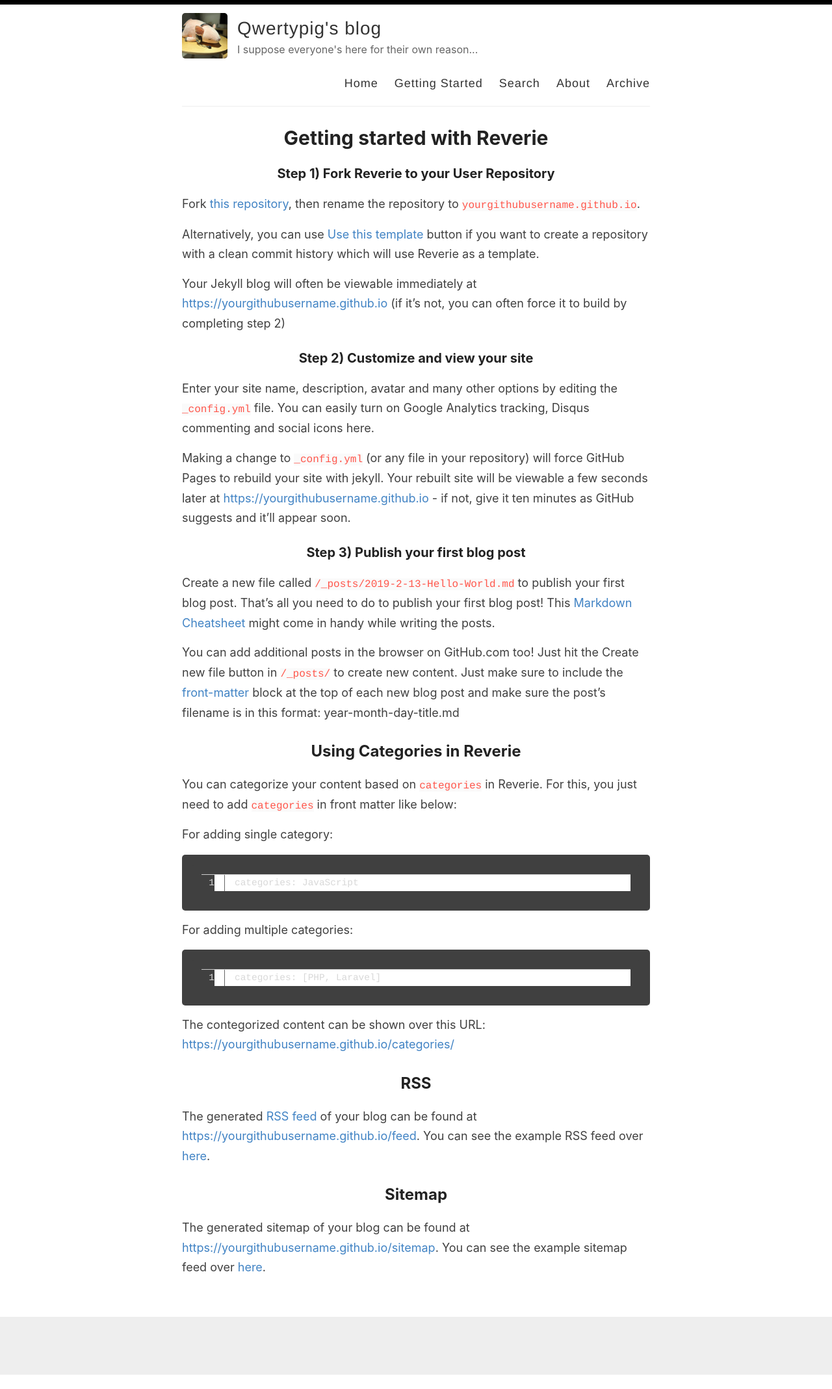
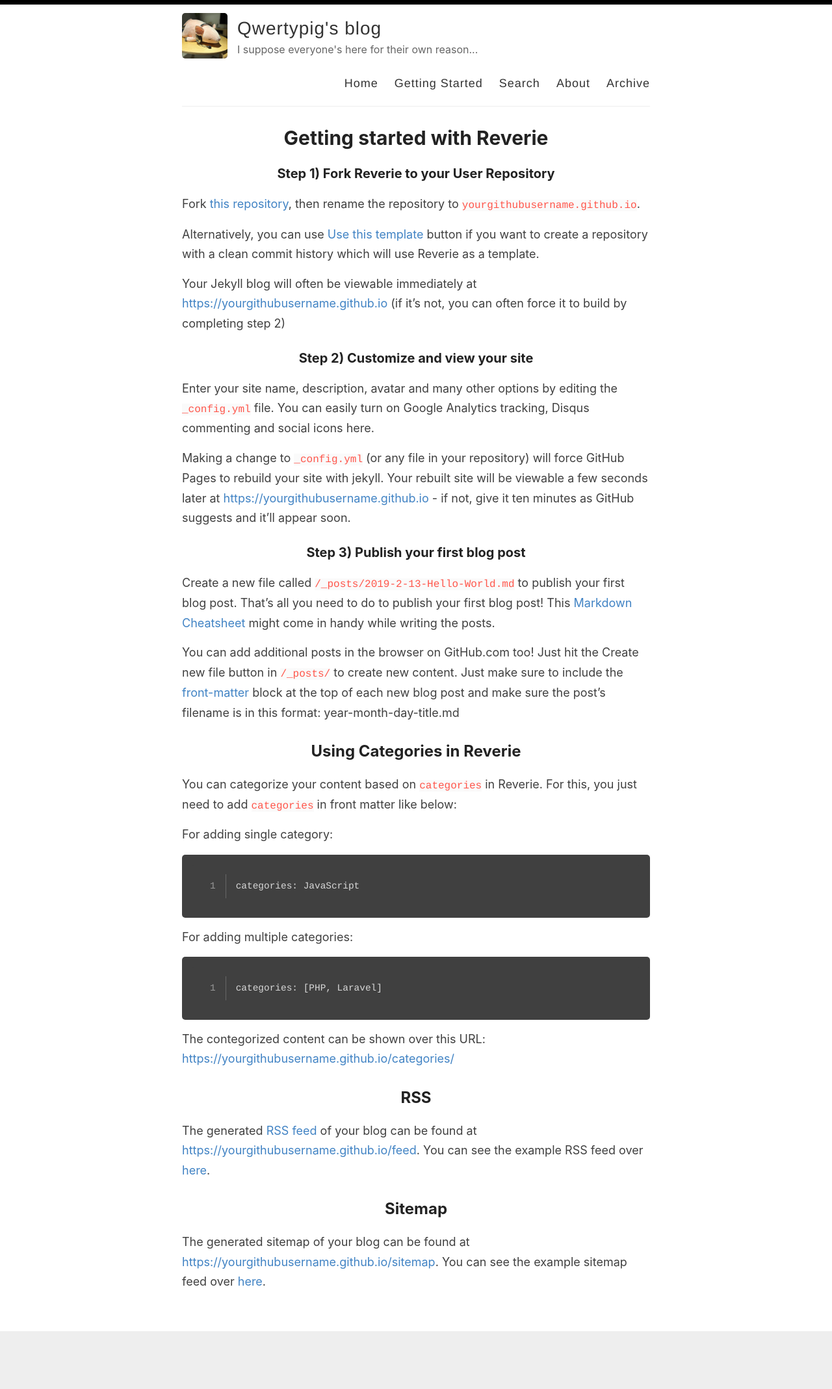
Before and after one commit to QWERTYPIG/QWERTYPIG.github.io, a Jekyll site: the page built from _pages/getting-started.md, in a window 1280 px wide. Shown: the whole page at 65% size. Built offline with Jekyll 4.4.1, drawn with Linux system fonts in a browser that asks for light colours; before the commit the page ends 2115 px from its top, so only the background shows below that.

Commit message:
fix: adjust codeblock color

```diff
--- a/assets/native.css
+++ b/assets/native.css
@@ -68,42 +68,41 @@
 .highlight .vg { color: #40ffff } /* Name.Variable.Global */
 .highlight .vi { color: #40ffff } /* Name.Variable.Instance */
 .highlight .il { color: #3677a9 } /* Literal.Number.Integer.Long */
-/* Fix Rouge Line Number Table Layout */
-.highlight {
-    background-color: #404040 !important; /* Match the dark background */
-    padding: 15px;
-    border-radius: 5px; /* Optional: rounds the corners of the code block */
-    overflow-x: auto; /* Adds a scrollbar if code is too wide */
-    border: none;
+/* Force uniform gray background on ALL code block table elements */
+.highlight,
+.highlight pre,
+.highlight table.rouge-table,
+.highlight table.rouge-table tbody,
+.highlight table.rouge-table tr,
+.highlight table.rouge-table td {
+    background-color: #404040 !important;
+    border: none !important;
 }
 
-.highlight table.rouge-table {
-    margin: 0;
-    padding: 0;
-    width: 100%;
-    border-collapse: collapse;
-    background-color: transparent;
-    border: none;
+/* Add breathing room back to the main container */
+.highlight {
+    padding: 15px !important;
+    border-radius: 5px;
+    overflow-x: auto;
 }
 
-.highlight table.rouge-table td {
-    padding: 0;
-    border: none !important; /* Removes the white vertical lines */
-    background-color: transparent !important;
+/* Fix the line number column (gutter) */
+.highlight table.rouge-table td.rouge-gutter {
+    width: 35px;
+    padding-right: 15px !important;
+    text-align: right;
+    color: #999999 !important; /* A lighter gray for the line numbers */
+    user-select: none;
 }
 
-/* Style the line numbers column */
-.highlight table.rouge-table .rouge-gutter {
-    width: 35px;
-    text-align: right;
-    padding-right: 15px;
-    user-select: none; /* Prevents copying line numbers when selecting code */
+/* Fix the actual code column */
+.highlight table.rouge-table td.rouge-code {
+    padding-left: 15px !important;
+    border-left: 1px solid #666666 !important; /* Subtle gray separator line */
 }
 
-/* Style the code text column */
-.highlight table.rouge-table .rouge-code pre {
-    border-left: 1px solid #666; /* Adds a subtle dark gray vertical separator */
-    padding-left: 15px;
-    margin: 0;
-    background-color: transparent;
+/* Remove margin/padding from the internal pre tags so they align nicely */
+.highlight table.rouge-table td pre {
+    margin: 0 !important;
+    padding: 0 !important;
 }
```
